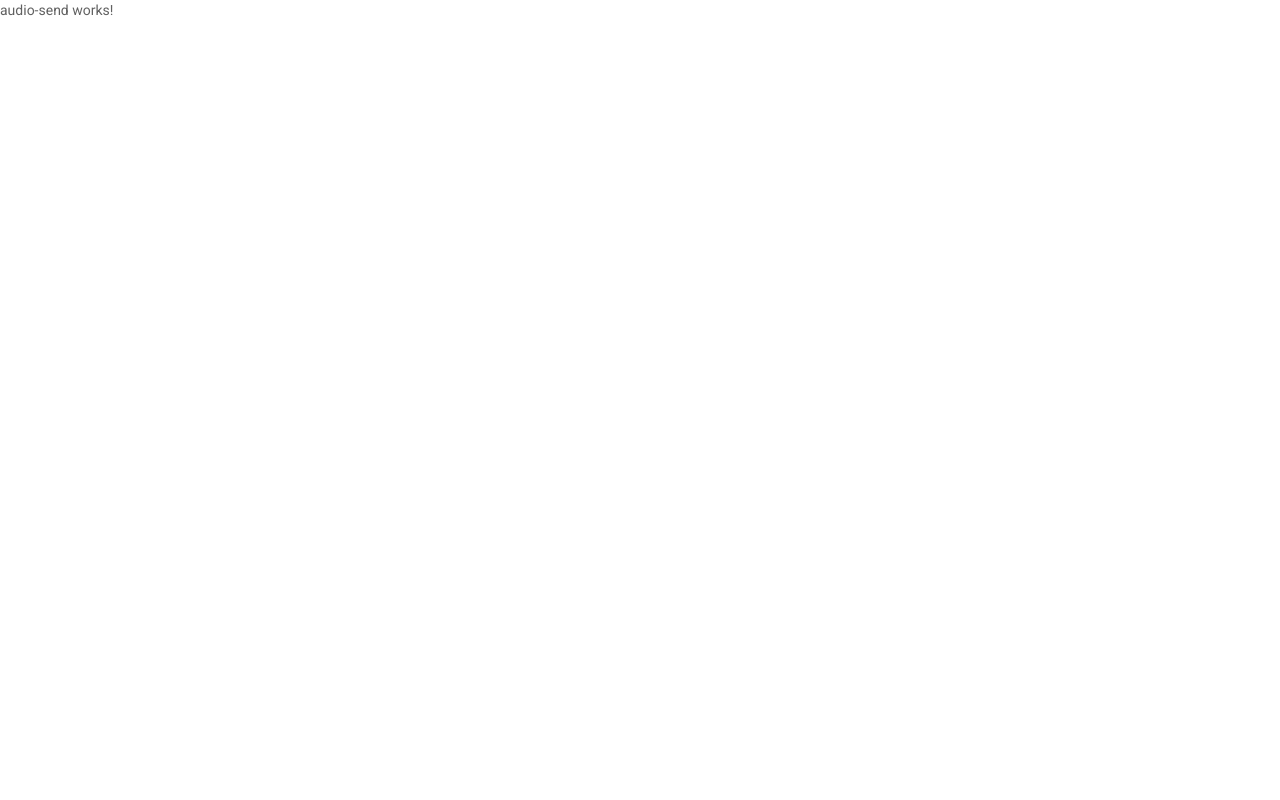
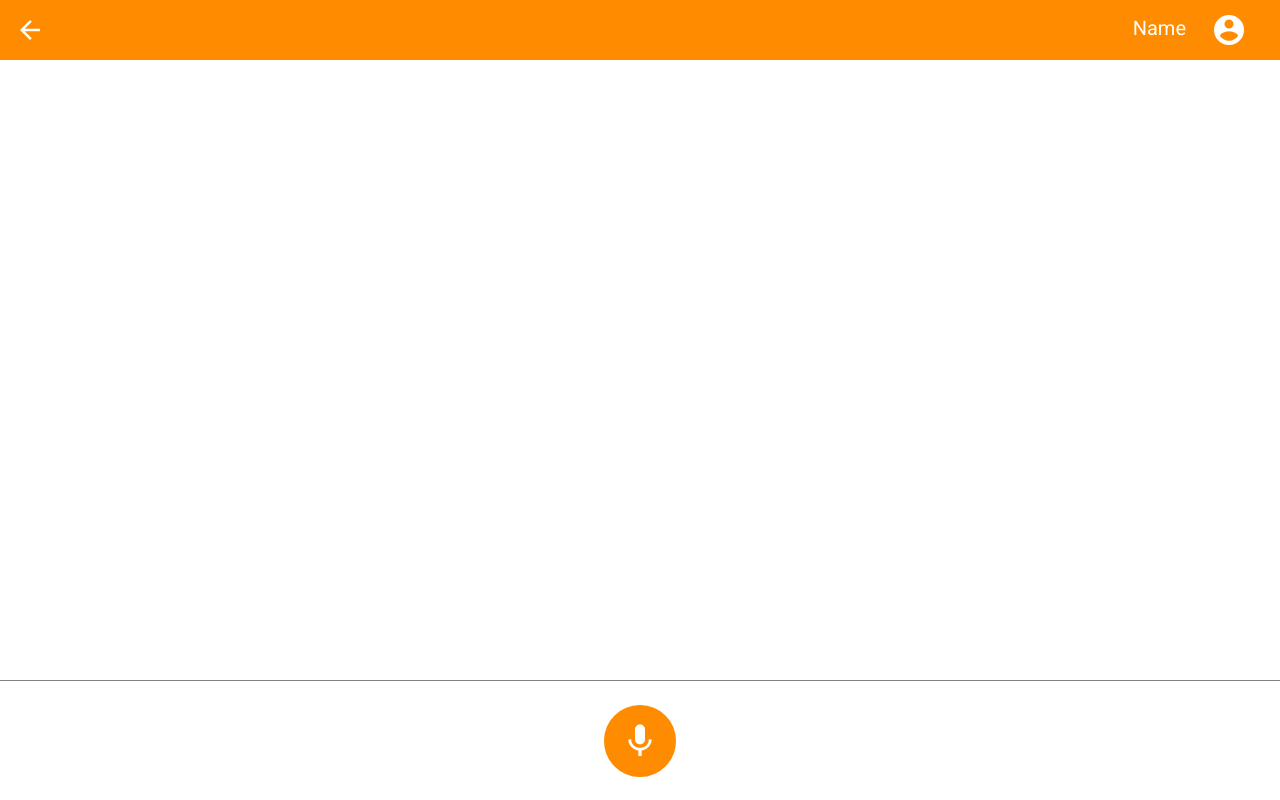
Before and after one commit to Felix-Fab/VoiceBeam, an Angular app in the folder Frontend/Angular/: page /AudioSend in a window 1280 px wide. Built offline with nearby package versions, Linux system fonts and the light colour scheme.

Commit message:
Frontend-Angular: Add Audio Send Page

```diff
--- a/Frontend/Angular/src/app/pages/audio-send/audio-send.component.css
+++ b/Frontend/Angular/src/app/pages/audio-send/audio-send.component.css
@@ -0,0 +1,49 @@
+#top-container{
+    height: 85%;
+    width: 100%;
+}
+#user-bar {
+    background-color: var(--primary-color);
+    height: 60px;
+    width: 100%;
+}
+#user-bar .material-icons{
+    margin: 15px;
+    color: white;
+    font-size: 30px;
+}
+#currentuser{
+    float: right;
+    margin: 18px;
+    color: white;
+    font-size: 20px;
+    display: flex;
+}
+#currentuser .material-icons{
+    color: white;
+    font-size: 36px;
+    padding-left: 10px;
+    margin-top: -6px;
+}
+#bottom-container{
+    height: 15%;
+    width: 100%;
+    border-top: 1px solid grey;
+}
+#bottom-container .material-icons{
+    color: white;
+    border: 16px solid;
+    background-color: var(--primary-color);
+    border-color: var(--primary-color);
+    border-radius: 40px 40px 40px 40px;
+    font-size: 40px;
+    height: fit-content;
+    width: fit-content;
+}
+#content{
+    height: 100%;
+    width: 100%;
+    display: flex;
+    justify-content: center;
+    align-items: center;
+}
--- a/Frontend/Angular/src/app/pages/audio-send/audio-send.component.html
+++ b/Frontend/Angular/src/app/pages/audio-send/audio-send.component.html
@@ -1 +1,13 @@
-<p>audio-send works!</p>
+<div id="top-container">
+    <div id="user-bar">
+        <span class="material-icons">arrow_back</span>
+        <div id="currentuser">Name
+            <span class="material-icons">account_circle</span>
+        </div>
+    </div>
+</div>
+<div id="bottom-container">
+    <div id="content">
+        <span class="material-icons">mic</span>
+    </div>
+</div>
```
